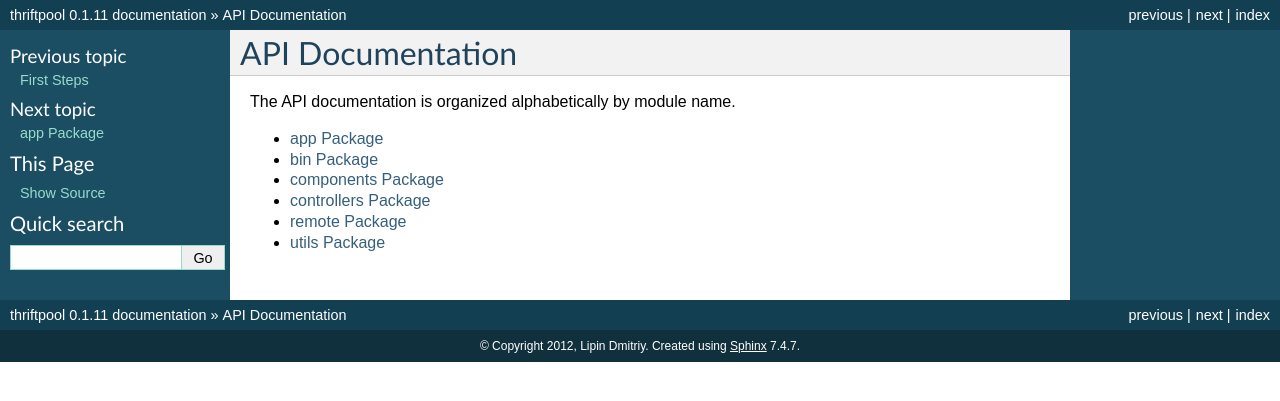
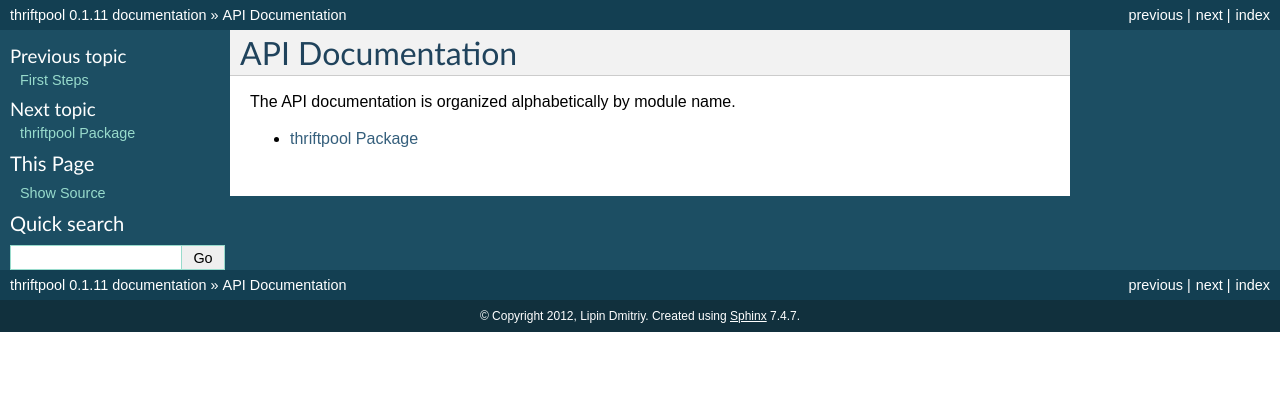
Before and after one commit to gdeetotdom/thriftpool, a Sphinx documentation site: the page built from docs/source/api.rst, in a window 1280 px wide. Shown: the top 401 px of the page. Built offline with Sphinx 7.4.7, drawn with Linux system fonts in a browser that asks for light colours; pages that are not in the unit, such as notebooks, are missing from menus.

Commit message:
Fix docs

```diff
--- a/docs/source/api.rst
+++ b/docs/source/api.rst
@@ -6,9 +6,4 @@ The API documentation is organized alphabetically by module name.
 .. toctree::
    :maxdepth: 1
 
-   api/thriftpool.app
-   api/thriftpool.bin
-   api/thriftpool.components
-   api/thriftpool.controllers
-   api/thriftpool.remote
-   api/thriftpool.utils
+   api/thriftpool
--- /dev/null
+++ b/docs/source/changelog.rst
@@ -0,0 +1 @@
+.. include:: ../../CHANGES.rst
--- a/docs/source/index.rst
+++ b/docs/source/index.rst
@@ -41,7 +41,8 @@ Reference Docs
 .. toctree::
    :maxdepth: 1
 
-   api
+   API <api>
+   Changelog <changelog>
 
 
 Indices and tables
```
Also changed, not shown: CHANGES.rst (added, +12 -0 lines), setup.py (+8 -0 lines), 1 other file.
